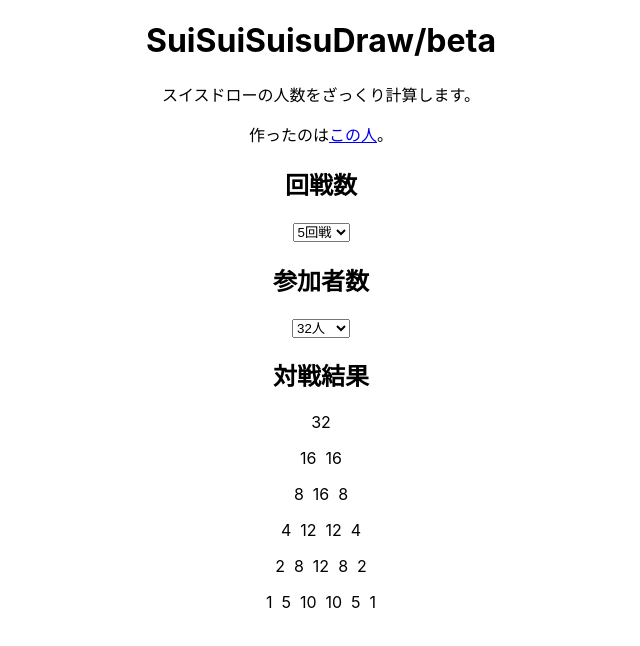
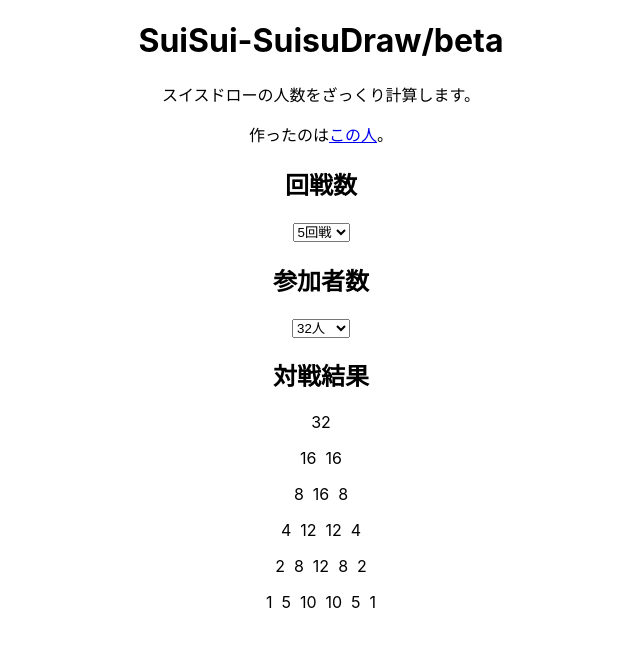
Before and after one commit to rue1-suzuki/suisuisuisu-draw, a React (Create React App) app: page / in a window 1280 px wide. Shown: the top 646 px of the page, without its empty margins (319-959 px from the left). Built offline with nearby package versions, Linux system fonts and the light colour scheme.

Commit message:
change title

```diff
--- a/src/App.js
+++ b/src/App.js
@@ -19,7 +19,7 @@ export default class App extends React.Component {
     render() {
         return (
             <React.Fragment>
-                <h1>SuiSuiSuisuDraw/beta</h1>
+                <h1>SuiSui-SuisuDraw/beta</h1>
                 <p>スイスドローの人数をざっくり計算します。</p>
                 <p>作ったのは<a href="https://twitter.com/Rue1DM">この人</a>。</p>
 
```
